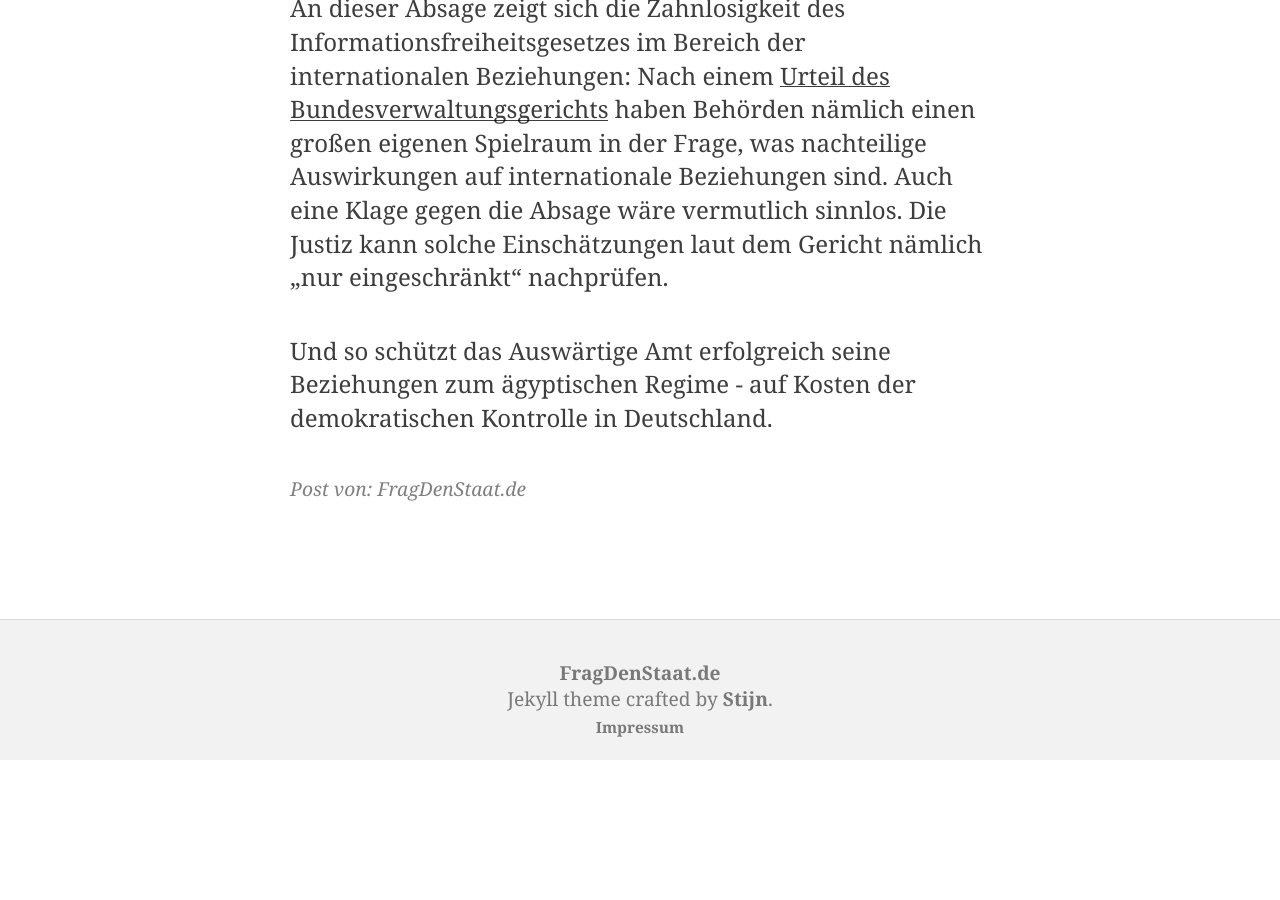
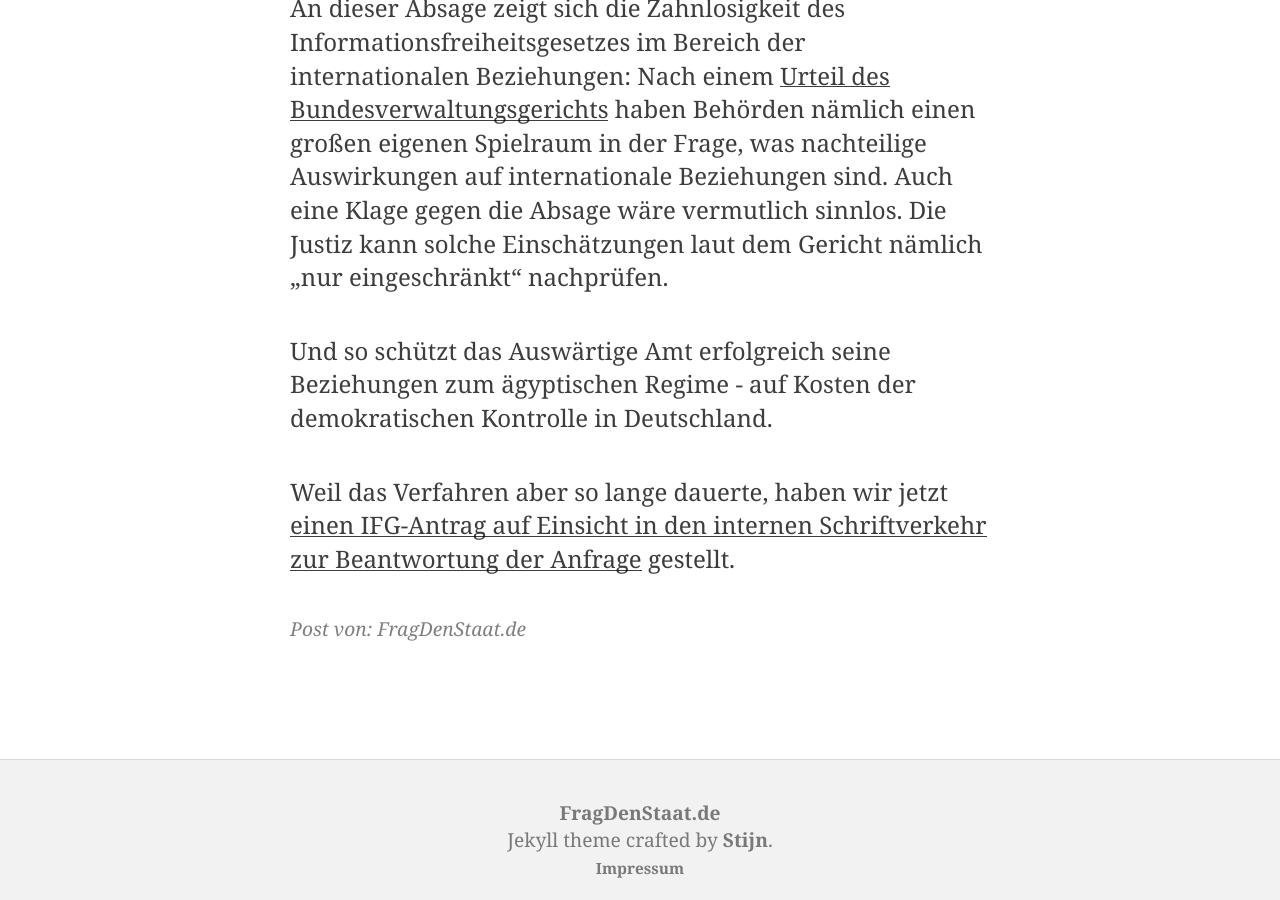
Before and after one commit to okfde/blog.fragdenstaat.de, a Jekyll site: the page built from _posts/2015/2015-11-09-auswartiges-amt-ahmed-mansour.markdown, in a window 1280 px wide and 900 px high, scrolled down 1024 px. Built offline with Jekyll 4.4.1, drawn with Linux system fonts in a browser that asks for light colours; before the commit the page ends 1784 px from its top, so only the background shows below that.

Commit message:
Update 2015-11-09-auswartiges-amt-ahmed-mansour.markdown

```diff
--- a/_posts/2015/2015-11-09-auswartiges-amt-ahmed-mansour.markdown
+++ b/_posts/2015/2015-11-09-auswartiges-amt-ahmed-mansour.markdown
@@ -14,3 +14,5 @@ Wir wollten Einsicht in die Verbalnoten vom Auswärtigen Amt erhalten. Unser <a
 An dieser Absage zeigt sich die Zahnlosigkeit des Informationsfreiheitsgesetzes im Bereich der internationalen Beziehungen: Nach einem <a href="http://www.lda.brandenburg.de/media_fast/5955/BVerwG_7_C_22_08.pdf">Urteil des Bundesverwaltungsgerichts</a> haben Behörden nämlich einen großen eigenen Spielraum in der Frage, was nachteilige Auswirkungen auf internationale Beziehungen sind. Auch eine Klage gegen die Absage wäre vermutlich sinnlos. Die Justiz kann solche Einschätzungen laut dem Gericht nämlich "nur eingeschränkt" nachprüfen.
 
 Und so schützt das Auswärtige Amt erfolgreich seine Beziehungen zum ägyptischen Regime - auf Kosten der demokratischen Kontrolle in Deutschland.
+
+Weil das Verfahren aber so lange dauerte, haben wir jetzt <a href="https://fragdenstaat.de/anfrage/interner-mailverkehr-des-aa-zu-ifg-anfrage-bzgl-ahmed-mansour/#nachricht-35521">einen IFG-Antrag auf Einsicht in den internen Schriftverkehr zur Beantwortung der Anfrage</a> gestellt.
```
